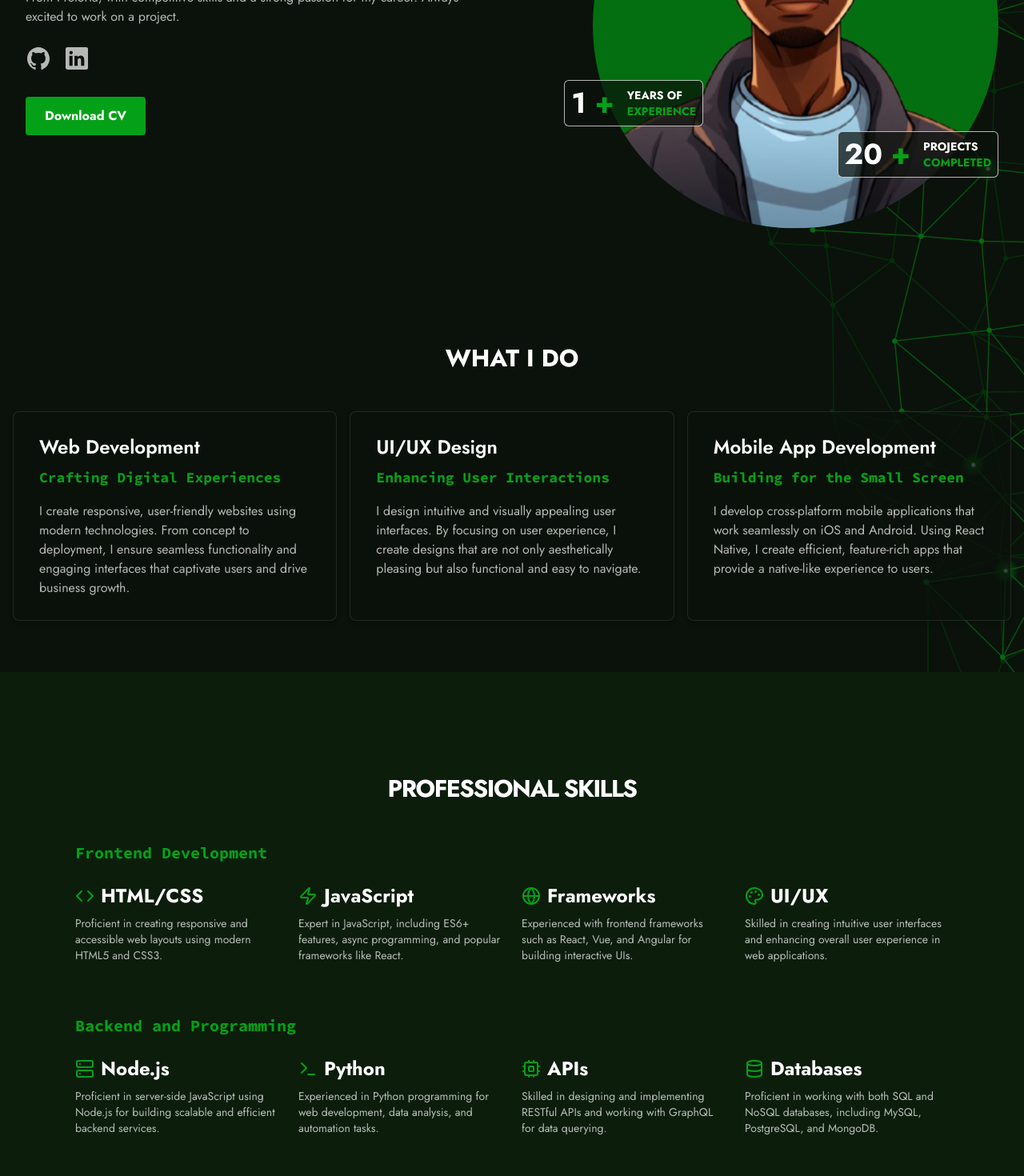
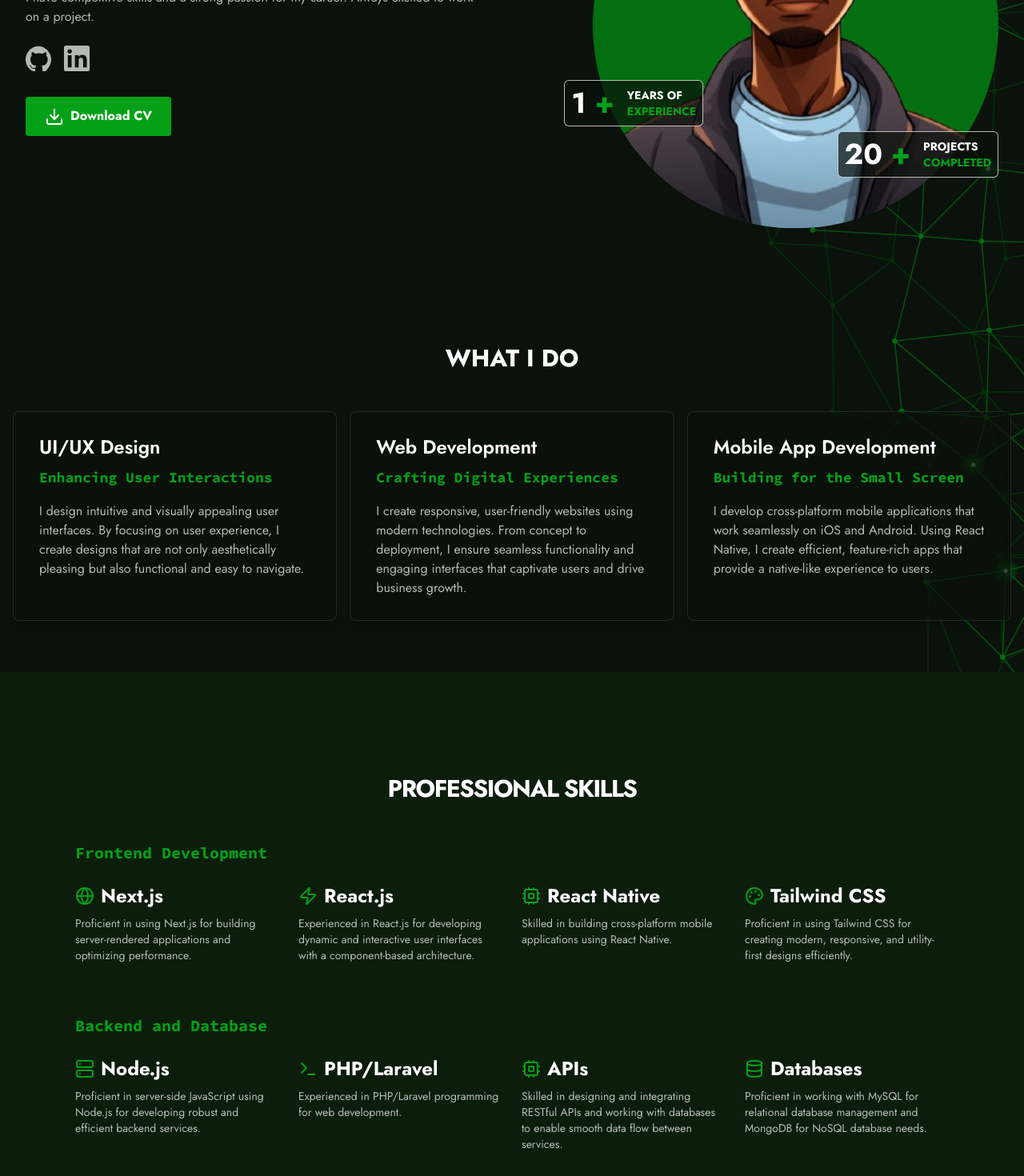
Before and after one commit to Tshabalala-Thabo/portfolio, a React (Create React App) app: page / in a window 1280 px wide. Shown: the part 420-1890 px from the top of the page at 80% size. Built offline with nearby package versions, Linux system fonts and the light colour scheme.

Commit message:
FEAT: CV including a whole lot of enhancements and fearures

```diff
--- a/src/App.js
+++ b/src/App.js
@@ -3,19 +3,19 @@ import BurgerMenu from './BurgerMenu';
 import { Tab } from '@headlessui/react'
 import { useState } from 'react';
 import { motion, AnimatePresence } from 'framer-motion'
-import { Code, Palette, Globe, Zap, Server, Database, Terminal, Cpu, Figma, PenTool, TableProperties, BarChart, Github, Briefcase, GraduationCapIcon } from 'lucide-react'
+import { Code, Palette, Globe, Zap, Server, Database, Terminal, Cpu, Figma, PenTool, TableProperties, BarChart, Github, Briefcase, GraduationCapIcon, Linkedin, Download } from 'lucide-react'
 
 export function Component() {
   const cardData = [
     {
+      title: "UI/UX Design",
+      subtitle: "Enhancing User Interactions",
+      content: "I design intuitive and visually appealing user interfaces. By focusing on user experience, I create designs that are not only aesthetically pleasing but also functional and easy to navigate."
+    },
+    {
       title: "Web Development",
       subtitle: "Crafting Digital Experiences",
       content: "I create responsive, user-friendly websites using modern technologies. From concept to deployment, I ensure seamless functionality and engaging interfaces that captivate users and drive business growth."
-    },
-    {
-      title: "UI/UX Design",
-      subtitle: "Enhancing User Interactions",
-      content: "I design intuitive and visually appealing user interfaces. By focusing on user experience, I create designs that are not only aesthetically pleasing but also functional and easy to navigate."
     },
     {
       title: "Mobile App Development",
@@ -43,19 +43,19 @@ export function ProfessionalSkills() {
     {
       title: "Frontend Development",
       skills: [
-        { icon: Code, title: "HTML/CSS", description: "Proficient in creating responsive and accessible web layouts using modern HTML5 and CSS3." },
-        { icon: Zap, title: "JavaScript", description: "Expert in JavaScript, including ES6+ features, async programming, and popular frameworks like React." },
-        { icon: Globe, title: "Frameworks", description: "Experienced with frontend frameworks such as React, Vue, and Angular for building interactive UIs." },
-        { icon: Palette, title: "UI/UX", description: "Skilled in creating intuitive user interfaces and enhancing overall user experience in web applications." },
+        { icon: Globe, title: "Next.js", description: "Proficient in using Next.js for building server-rendered applications and optimizing performance." },
+        { icon: Zap, title: "React.js", description: "Experienced in React.js for developing dynamic and interactive user interfaces with a component-based architecture." },
+        { icon: Cpu, title: "React Native", description: "Skilled in building cross-platform mobile applications using React Native." },
+        { icon: Palette, title: "Tailwind CSS", description: "Proficient in using Tailwind CSS for creating modern, responsive, and utility-first designs efficiently." },
       ]
     },
     {
-      title: "Backend and Programming",
+      title: "Backend and Database",
       skills: [
-        { icon: Server, title: "Node.js", description: "Proficient in server-side JavaScript using Node.js for building scalable and efficient backend services." },
-        { icon: Terminal, title: "Python", description: "Experienced in Python programming for web development, data analysis, and automation tasks." },
-        { icon: Cpu, title: "APIs", description: "Skilled in designing and implementing RESTful APIs and working with GraphQL for data querying." },
-        { icon: Database, title: "Databases", description: "Proficient in working with both SQL and NoSQL databases, including MySQL, PostgreSQL, and MongoDB." },
+        { icon: Server, title: "Node.js", description: "Proficient in server-side JavaScript using Node.js for developing robust and efficient backend services." },
+        { icon: Terminal, title: "PHP/Laravel", description: "Experienced in PHP/Laravel programming for web development." },
+        { icon: Cpu, title: "APIs", description: "Skilled in designing and integrating RESTful APIs and working with databases to enable smooth data flow between services." },
+        { icon: Database, title: "Databases", description: "Proficient in working with MySQL for relational database management and MongoDB for NoSQL database needs." },
       ]
     },
     {
@@ -63,8 +63,6 @@ export function ProfessionalSkills() {
       skills: [
         { icon: Figma, title: "Figma", description: "Experienced in using Figma for creating and collaborating on UI designs and prototypes." },
         { icon: PenTool, title: "Illustrator", description: "Skilled in vector graphics creation and manipulation using Adobe Illustrator for logos and icons." },
-        { icon: TableProperties, title: "SQL", description: "Proficient in writing complex SQL queries and optimizing database performance for large-scale applications." },
-        { icon: BarChart, title: "Data Viz", description: "Experienced in data visualization techniques using tools like D3.js and Chart.js for interactive dashboards." },
       ]
     }
   ]
@@ -323,12 +321,12 @@ function Resume() {
               <h2 className="text-lg font-bold text-primary font-source-code-pro">Education</h2>
             </div>
             <div className="relative">
-            <div className="absolute left-[7px] opacity-70 top-9 bottom-0 w-0.5 bg-gray-200"></div>
-            <div className="space-y-12">
+              <div className="absolute left-[7px] opacity-70 top-9 bottom-0 w-0.5 bg-gray-200"></div>
+              <div className="space-y-12">
                 {educationEvents.map((event, index) => (
                   <div key={index} className="relative pl-8">
                     <div className="absolute left-0 top-5 w-4 h-4 bg-white rounded-full flex items-center justify-center">
-                    <div className="w-3 h-3 bg-white rounded-full"></div>
+                      <div className="w-3 h-3 bg-white rounded-full"></div>
                     </div>
                     <div className="bg-primary-200 border rounded-lg border-white border-opacity-10 text-white">
                       <div className="p-4">
@@ -364,7 +362,7 @@ function App() {
         className="absolute top-0 right-0 -mt-[0px] -mr-[0px] w-[890px] h-[1673px] bg-no-repeat bg-right-top z-0 opacity-30 lg:opacity-100"
         style={{ backgroundImage: `url(${process.env.PUBLIC_URL}/images/polygons.svg)` }}
       ></div>
-      <BurgerMenu />
+      {/* <BurgerMenu /> */}
       <main className="pt-16 relative z-10">
         <section className="py-8 px-4 sm:py-12 md:py-16 lg:py-20">
           <div className="max-w-7xl container mx-auto flex flex-col lg:flex-row justify-between items-center">
@@ -375,15 +373,20 @@ function App() {
               </h1>
               <p className="text-base lg:text-lg mb-4 font-bold text-white">I am: <span className="text-white text-xl sm:text-2xl font-normal ml-1 font-source-code-pro">Software Developer</span></p>
               <div className='hidden lg:block'>
-                <p className="text-sm sm:text-base text-white opacity-70 mb-6">From Pretoria, with competitive skills and a strong passion for my career. Always excited to work on a project.</p>
+                <p className="text-sm sm:text-base text-white opacity-70 mb-6">I have competitive skills and a strong passion for my career. Always excited to work on a project.</p>
                 <div className="flex mb-6">
-                  <svg xmlns="http://www.w3.org/2000/svg" className="w-6 h-6 sm:w-8 sm:h-8 opacity-70 mr-4 text-white" viewBox="0 0 512 512"><path fill="currentColor" d="M256 32C132.3 32 32 134.9 32 261.7c0 101.5 64.2 187.5 153.2 217.9a17.56 17.56 0 0 0 3.8.4c8.3 0 11.5-6.1 11.5-11.4 0-5.5-.2-19.9-.3-39.1a102.4 102.4 0 0 1-22.6 2.7c-43.1 0-52.9-33.5-52.9-33.5-10.2-26.5-24.9-33.6-24.9-33.6-19.5-13.7-.1-14.1 1.4-14.1h.1c22.5 2 34.3 23.8 34.3 23.8 11.2 19.6 26.2 25.1 39.6 25.1a63 63 0 0 0 25.6-6c2-14.8 7.8-24.9 14.2-30.7-49.7-5.8-102-25.5-102-113.5 0-25.1 8.7-45.6 23-61.6-2.3-5.8-10-29.2 2.2-60.8a18.64 18.64 0 0 1 5-.5c8.1 0 26.4 3.1 56.6 24.1a208.21 208.21 0 0 1 112.2 0c30.2-21 48.5-24.1 56.6-24.1a18.64 18.64 0 0 1 5 .5c12.2 31.6 4.5 55 2.2 60.8 14.3 16.1 23 36.6 23 61.6 0 88.2-52.4 107.6-102.3 113.3 8 7.1 15.2 21.1 15.2 42.5 0 30.7-.3 55.5-.3 63 0 5.4 3.1 11.5 11.4 11.5a19.35 19.35 0 0 0 4-.4C415.9 449.2 480 363.1 480 261.7 480 134.9 379.7 32 256 32Z" /></svg>
-                  <svg xmlns="http://www.w3.org/2000/svg" className="w-6 h-6 sm:w-8 sm:h-8 opacity-70 mr-4 text-white" viewBox="0 0 512 512"><path fill="currentColor" d="M444.17 32H70.28C49.85 32 32 46.7 32 66.89v374.72C32 461.91 49.85 480 70.28 480h373.78c20.54 0 35.94-18.21 35.94-38.39V66.89C480.12 46.7 464.6 32 444.17 32Zm-273.3 373.43h-64.18V205.88h64.18ZM141 175.54h-.46c-20.54 0-33.84-15.29-33.84-34.43 0-19.49 13.65-34.42 34.65-34.42s33.85 14.82 34.31 34.42c-.01 19.14-13.31 34.43-34.66 34.43Zm264.43 229.89h-64.18V296.32c0-26.14-9.34-44-32.56-44-17.74 0-28.24 12-32.91 23.69-1.75 4.2-2.22 9.92-2.22 15.76v113.66h-64.18V205.88h64.18v27.77c9.34-13.3 23.93-32.44 57.88-32.44 42.13 0 74 27.77 74 87.64Z" /></svg>
+                  <a href="https://github.com/Tshabalala-Thabo" className="hover:opacity-100 opacity-70 transition-opacity duration-200 mr-4">
+                    <svg xmlns="http://www.w3.org/2000/svg" className="w-6 h-6 sm:w-8 sm:h-8 text-white" viewBox="0 0 24 24"><path fill="currentColor" d="M12 .5C5.7.5 0 6.2 0 12.9c0 5.4 3.5 10 8.2 11.6.6.1.8-.3.8-.6v-2.2c-3.3.7-4-1.5-4-1.5-.5-1.2-1.2-1.5-1.2-1.5-.9-.6 0-.6 0-.6 1 0 1.5 1 1.5 1.5 1.2 2 3.2 1.4 4 1 .1-.9.5-1.4.9-1.7-2.8-.3-5.7-1.4-5.7-6.2 0-1.4.5-2.5 1.3-3.4-.1-.3-.6-1.5.1-3.1 0 0 1.1-.4 3.5 1.5 1-.3 2.1-.5 3.2-.5 1.1 0 2.2.2 3.2.5 2.4-1.9 3.5-1.5 3.5-1.5.7 1.6.2 2.8.1 3.1.8.9 1.3 2 1.3 3.4 0 4.8-3 5.9-5.8 6.2.5.4.9 1.2.9 2.4v3.6c0 .3.2.7.8.6C20.5 22.9 24 18.3 24 12.9 24 6.2 18.3.5 12 .5z" /></svg>
+                  </a>
+                  <a href="https://www.linkedin.com/in/thabo-tshabalala/" className="hover:opacity-100 opacity-70 transition-opacity duration-200">
+                    <svg xmlns="http://www.w3.org/2000/svg" className="w-6 h-6 sm:w-8 sm:h-8 text-white" viewBox="0 0 24 24"><path fill="currentColor" d="M22.23 0H1.77C.79 0 0 .79 0 1.77v20.46C0 23.21.79 24 1.77 24h20.46c.98 0 1.77-.79 1.77-1.77V1.77C24 .79 23.21 0 22.23 0zM7.1 20.45H3.56V9h3.54v11.45zm-1.77-12.99c-1.13 0-2.05-.93-2.05-2.06 0-1.14.92-2.06 2.05-2.06 1.13 0 2.05.92 2.05 2.06 0 1.13-.92 2.06-2.05 2.06zm16.12 12.99h-3.54v-5.84c0-1.39-.03-3.18-1.94-3.18-1.94 0-2.24 1.52-2.24 3.09v5.93h-3.54V9h3.4v1.56h.05c.48-.91 1.66-1.87 3.43-1.87 3.67 0 4.35 2.42 4.35 5.57v6.19z" /></svg>
+                  </a>
                 </div>
                 <div className="flex items-center">
-                  <button className="bg-primary mt-2 hover:bg-primary/80 text-white font-bold py-2 px-4 sm:py-3 sm:px-6 rounded transition duration-300 text-sm sm:text-base">
+                  <a href="/ThaboTshabalala_CV_10_2024.pdf" download className="bg-primary mt-2 hover:bg-primary/50 text-white font-bold py-2 px-4 sm:py-3 sm:px-6 rounded transition duration-300 text-sm sm:text-base">
+                    <Download className="inline-block mr-2" />
                     Download CV
-                  </button>
+                  </a>
                 </div>
               </div>
             </div>
@@ -415,8 +418,12 @@ function App() {
             <div className='block lg:hidden flex flex-col items-center' >
               <p className="text-sm lg:text-base text-white opacity-70 text-center mt-6 mb-6">From Pretoria, with competitive skills in software development and UI design. I have a strong passion for my career and am always excited to tackle new projects, ensuring both functionality and great user experiences.</p>
               <div className="flex mb-6">
-                <svg xmlns="http://www.w3.org/2000/svg" className="w-8 h-8 sm:w-8 sm:h-8 opacity-70 mr-2 text-white" viewBox="0 0 512 512"><path fill="currentColor" d="M256 32C132.3 32 32 134.9 32 261.7c0 101.5 64.2 187.5 153.2 217.9a17.56 17.56 0 0 0 3.8.4c8.3 0 11.5-6.1 11.5-11.4 0-5.5-.2-19.9-.3-39.1a102.4 102.4 0 0 1-22.6 2.7c-43.1 0-52.9-33.5-52.9-33.5-10.2-26.5-24.9-33.6-24.9-33.6-19.5-13.7-.1-14.1 1.4-14.1h.1c22.5 2 34.3 23.8 34.3 23.8 11.2 19.6 26.2 25.1 39.6 25.1a63 63 0 0 0 25.6-6c2-14.8 7.8-24.9 14.2-30.7-49.7-5.8-102-25.5-102-113.5 0-25.1 8.7-45.6 23-61.6-2.3-5.8-10-29.2 2.2-60.8a18.64 18.64 0 0 1 5-.5c8.1 0 26.4 3.1 56.6 24.1a208.21 208.21 0 0 1 112.2 0c30.2-21 48.5-24.1 56.6-24.1a18.64 18.64 0 0 1 5 .5c12.2 31.6 4.5 55 2.2 60.8 14.3 16.1 23 36.6 23 61.6 0 88.2-52.4 107.6-102.3 113.3 8 7.1 15.2 21.1 15.2 42.5 0 30.7-.3 55.5-.3 63 0 5.4 3.1 11.5 11.4 11.5a19.35 19.35 0 0 0 4-.4C415.9 449.2 480 363.1 480 261.7 480 134.9 379.7 32 256 32Z" /></svg>
-                <svg xmlns="http://www.w3.org/2000/svg" className="w-8 h-8 sm:w-8 sm:h-8 opacity-70 text-white" viewBox="0 0 512 512"><path fill="currentColor" d="M444.17 32H70.28C49.85 32 32 46.7 32 66.89v374.72C32 461.91 49.85 480 70.28 480h373.78c20.54 0 35.94-18.21 35.94-38.39V66.89C480.12 46.7 464.6 32 444.17 32Zm-273.3 373.43h-64.18V205.88h64.18ZM141 175.54h-.46c-20.54 0-33.84-15.29-33.84-34.43 0-19.49 13.65-34.42 34.65-34.42s33.85 14.82 34.31 34.42c-.01 19.14-13.31 34.43-34.66 34.43Zm264.43 229.89h-64.18V296.32c0-26.14-9.34-44-32.56-44-17.74 0-28.24 12-32.91 23.69-1.75 4.2-2.22 9.92-2.22 15.76v113.66h-64.18V205.88h64.18v27.77c9.34-13.3 23.93-32.44 57.88-32.44 42.13 0 74 27.77 74 87.64Z" /></svg>
+                <a href="https://github.com/yourusername" className="hover:opacity-100 opacity-70 transition-opacity duration-200 mr-4">
+                  <Github className="w-6 h-6 sm:w-8 sm:h-8 text-white" />
+                </a>
+                <a href="https://linkedin.com/in/yourusername" className="hover:opacity-100 opacity-70 transition-opacity duration-200">
+                  <Linkedin className="w-6 h-6 sm:w-8 sm:h-8 text-white" />
+                </a>
               </div>
               <div className="flex items-center">
                 <button className="bg-primary mt-2 hover:bg-primary/80 text-white font-bold py-2 px-4 sm:py-3 sm:px-6 rounded transition duration-300 text-sm sm:text-base">
```
Also changed, not shown: 1 other file (tests, documents, lock files or other folders).
